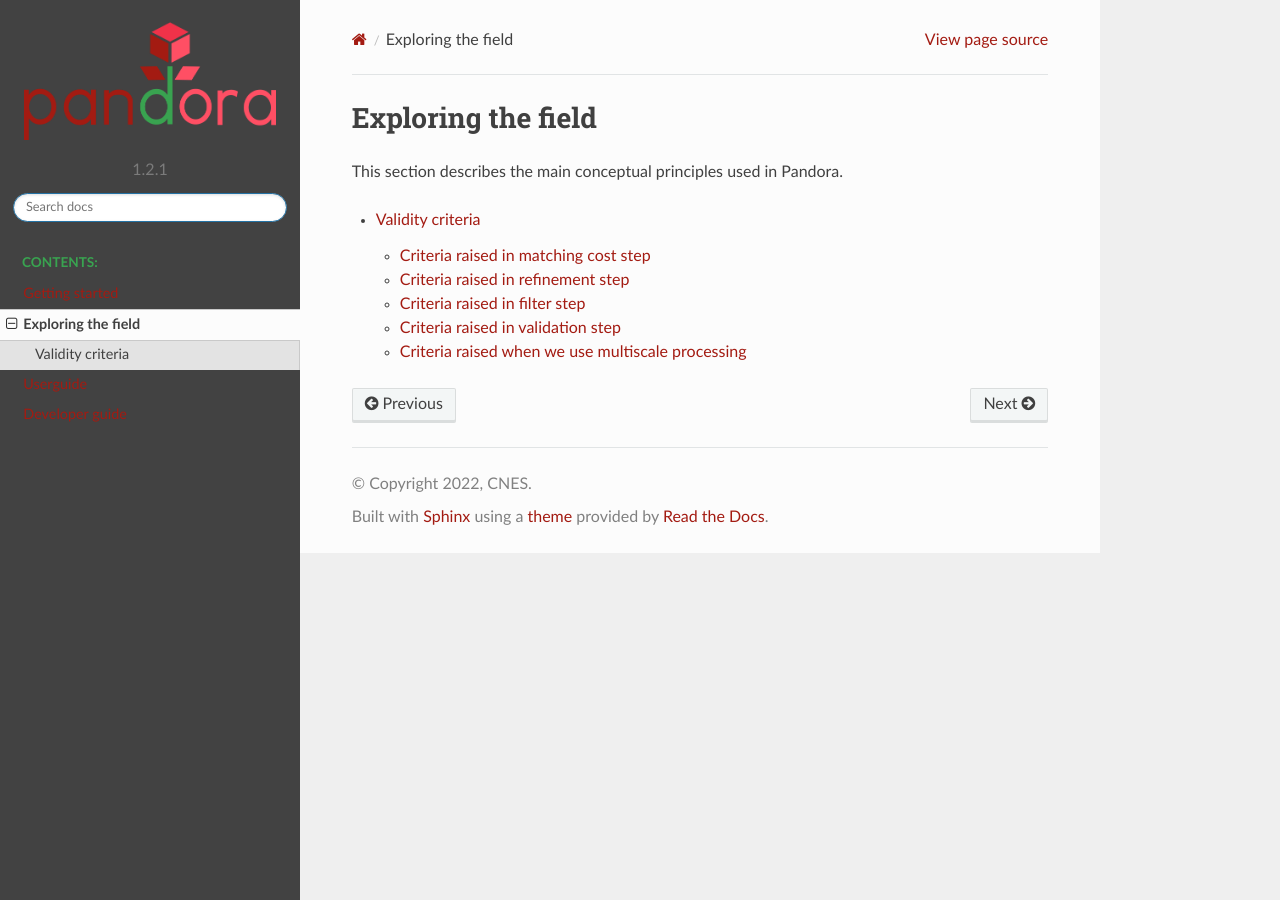
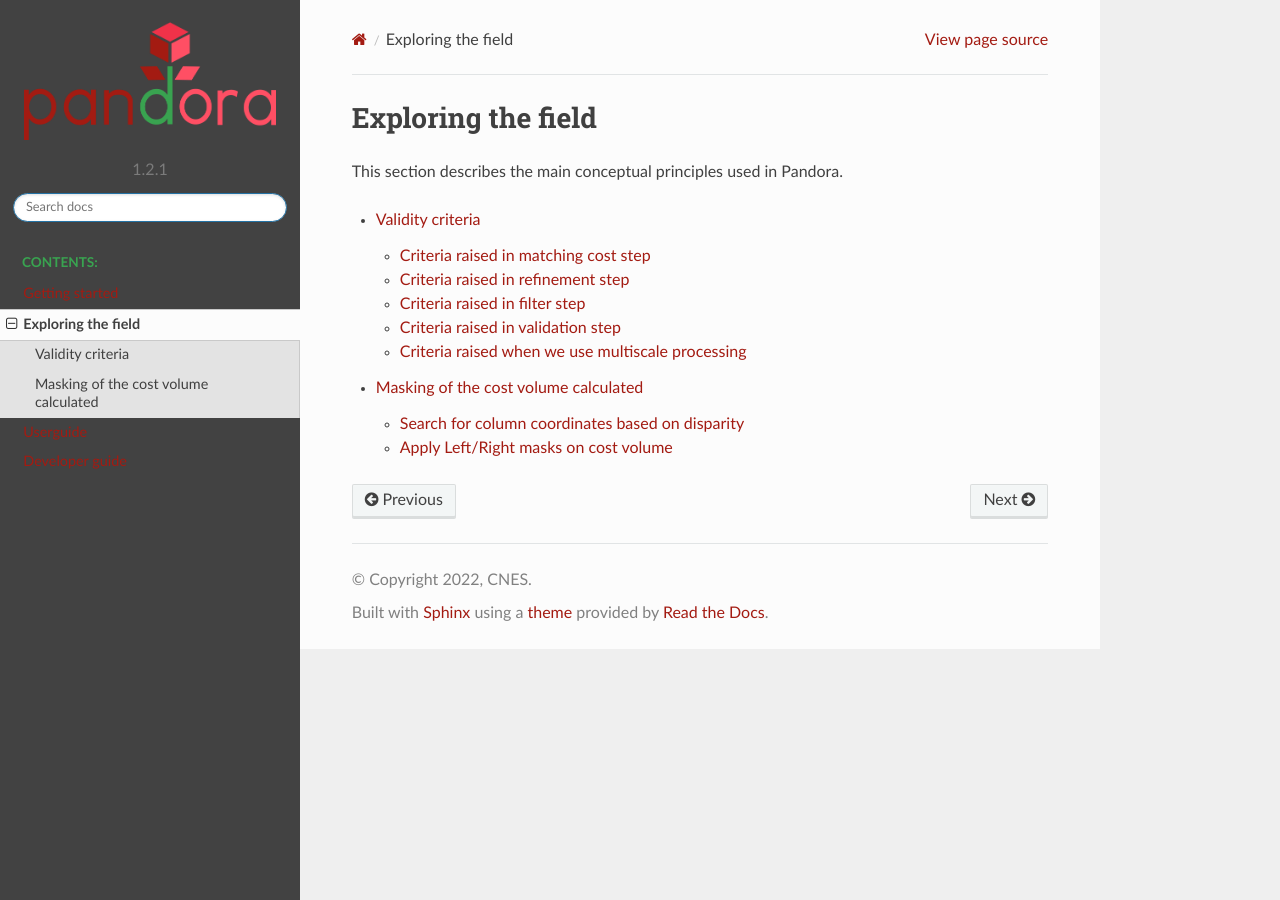
Before and after one commit to CNES/Pandora, a Sphinx documentation site: the page built from docs/source/exploring_the_field.rst, in a window 1280 px wide. Built offline with Sphinx 7.4.7 and the Read the Docs theme 2.0.0, drawn with Linux system fonts in a browser that asks for light colours; formulas are drawn with MathJax 3; pages that are not in the unit, such as notebooks, are missing from menus; some of the changed lines change nothing that is shown.

Commit message:
doc: adding explication for cv_masked method on the Exploring the Field chapter

```diff
--- a/docs/source/exploring_the_field.rst
+++ b/docs/source/exploring_the_field.rst
@@ -9,3 +9,4 @@
    :maxdepth: 2
 
    exploring_the_field/criteria.rst
+   exploring_the_field/cv_masked.rst
--- /dev/null
+++ b/docs/source/exploring_the_field/cv_masked.rst
@@ -0,0 +1,184 @@
+.. _cv_masked:
+
+Masking of the cost volume calculated
+=====================================
+
+The cost volume, a 3D matrix (of size *n* x *m* x *p* where *n* x *m* is the size of the left and right images and
+*p* is the number of disparities) containing the similarity coefficients.
+The cost volume is calculated during the :ref:`matching_cost` step by the selected similarity measure (SAD/SSD/CENSUS/ZNCC/MCCNN).
+
+The cost volume is associated with a map of calculation validity indicators, i.e. the validity of the value of
+the similarity coefficients. These criteria are stored in a map `validity_mask`. Some are even pre-calculated
+before the similarity coefficients are obtained, see the page on :ref:`criteria`, and are those obtained by:
+
+- minimum and maximum disparity
+- no data in the left and right images
+- invalid point in the left and right image mask
+
+However, the invalid points present in the left and/or right masks for some disparities can only be taken into account once
+the cost volume has been calculated. The cost volume is calculated using a matrix product for optimisation purposes
+and would therefore replace the nan point values for some points and disparities.
+
+The purpose of this page is to explain the `cv_masked` method, which adds nan in the cost volume corresponding to the invalid
+points present in the left and/or right masks.
+
+
+Search for column coordinates based on disparity
+************************************************
+To better understand how the disparity search zone works, let's first look at what happens for a point :math:`Pi,j`.
+
+.. note::  For all the examples below, the disparity search interval is :math:`[-3, 1]`.
+
+The animated image below shows the disparity search range in orange on the right-hand image for the :math:`Pi,j` point on the left.
+Note that for :math:`disparity = -3`, this is outside the image, so the cost volume is filled with np.nan for these exceptions
+(:math:`cost\_volume[i, j, -3] = np.nan`).
+
+.. image:: ../Images/cv_mask_explain_disparity.gif
+
+In order to optimise calculations in the cost volume, the aim is to determine which column of the left image will be
+present in the right image for a given disparity, given that the disparity implies a column shift on the right image.
+
+In the previous example, we are looking to see which columns in the image on the left are present in the image on the
+right for a disparity between :math:`-3` and :math:`1`.
+
+.. note::  A negative disparity implies a shift to the left on the right image and vice versa for a positive disparity.
+    For a null disparity, no shift is applied.
+
+The following image shows the areas of the image on the left that can be treated for disparity and its equivalent in the image on the right.
+
+
+.. image:: ../Images/cv_mask_explain_area_for_disparity.gif
+
+
+At best, the range of columns treated for a given disparity corresponds to the following equations:
+
+.. admonition:: Equations
+
+    Equations to determine the first and last column coordinates as a function of disparity:
+
+    - :math:`Coordinates_{Left} = (max(Idx_{begin} - disp, Idx_{begin}), min(Idx_{last} - disp, Idx_{last}))`
+    - :math:`Coordinates_{Right} = (max(Jdx_{begin} + disp, Jdx_{begin}), min(Jdx_{last} + disp, Jdx_{last}))`
+
+With, :math:`Idx` & :math:`Jdx` which correspond to the column coordinates of the left and right images respectively and :math:`disp` the current disparity.
+
+
+.. admonition:: Example
+    :class: important
+
+    In our previous example, for a disparity of -1 :
+
+    - :math:`Coordinates_{Left} = (max(0 - (-1), 0), min(7 - (-1), 7)) = (1, 7)`
+    - :math:`Coordinates_{Right} = (max(0 + (-1), 0), min(7 + (-1), 7)) = (0, 6)`
+
+These indices are used to match the marker in the left image to that in the right image for disparity :math:`-1`.
+
+
+The subpixellic
+---------------
+
+In the matching cost step, the `subpix` parameter allows cost volume oversampling, i.e. testing floating values
+between two integer disparities. For examples, with `subpix = 2` value `0.5` will be tested. With `subpix = 4`,
+values `0.25` and `0.75` will also be tested.
+
+This introduces an offset of the right column image and therefore of these coordinates too, but only for the right image.
+This shift leads to a modification of the code, as the previous equations are no longer verified.
+
+.. admonition:: Example
+    :class: important
+
+    In our previous example, for a disparity of :math:`-0.5` the left image has the same coordinates (i.e. :math:`[0, 1, 2, 3, 4, 5, 6, 7]` ) and the right image has new coordinates :math:`[-0.5, 0.5, 1.5, 2.5, 3.5, 4.5, 5.5, 6.5]` .
+
+    With the above equations:
+
+    - :math:`\begin{aligned}Coordinates_{Left} &= (max(0 - (-0.5), 0),\ min(7 - (-0.5), 7)) \\ &= (0.5, 7)\end{aligned}`
+    - :math:`\begin{aligned}Coordinates_{Right} &= (max(0.5 + (-0.5), 0.5),\ min(6.5 + (-0.5), 6.5)) \\ &= (0.5, 6)\end{aligned}`
+
+    The expected result is:
+
+    - :math:`Coordinates_{Left} = (1, 7)`
+    - :math:`Coordinates_{Right} = (0.5, 6.5)`
+
+In this case, a search for the nearest coordinate is carried out to obtain the correct range of left and right image coordinates.
+
+.. code-block::
+
+        if self._subpix != 1 :
+            if disp < 0:
+                `Coordinates{Left}{0}` = find_nearest_column(Coordinates{Left}{0}, Index{Left}, "+")
+                `Coordinates{Right}{-1}` = find_nearest_column(Coordinates{Right}{-1}, Index{Right}, "+"))
+            else:
+                `Coordinates{Left}{-1}` = find_nearest_column(`Coordinates{Left}{-1}`, Index{Left}, "-"))
+                `Coordinates{Right}{0}` = find_nearest_column(Coordinates{Right}{0}, Index{Right}, "-")
+
+
+
+.. warning::  What was explained above is only valid in the classic case of Pandora, i.e. without the use of a step and a ROI.
+
+
+The case of step
+----------------
+
+The use of a step in image processing can only be done via Pandora2D, see doc `matching cost Pandora2D`_.
+
+This constraint means that the previous equations can no longer be used. In this case, the possible coordinates
+for the left image are those identified in the cost volume by the coordinates of the cost volume columns.
+
+Then, an increasing search starting from the first coordinate for a negative disparity, and a decreasing
+search starting from the last coordinate for a positive disparity, is performed in order to obtain the correct interval.
+
+Then, the formula :math:`Coordinates{Right} = Coordinates{Left} - disparity` is  applied.
+
+.. _matching cost Pandora2D: https://pandora2d.readthedocs.io/en/latest/userguide/step_by_step/matching_cost.html
+
+
+
+The case of ROI (Region of Interest)
+------------------------------------
+
+The ROI can be enabled by the user, if they use Pandora in library or notebook mode.
+
+.. admonition:: Reminder
+
+    The ROI configuration is as follows, see doc `Region of Interest Pandora2D`_.
+
+    .. code-block::
+
+        "ROI":
+        {
+            "col": {"first": <int>, "last": <int>},
+            "row": {"first": <int>, "last": <int>}
+        },
+
+
+.. _Region of Interest Pandora2D: https://pandora2d.readthedocs.io/en/latest/userguide/roi.html
+
+In this case, the coordinates of the left and right images no longer start at zero, but at `["row"]["first"]` and `["col"]["first"]`.
+If the user provides the images or ROIs themselves, they must check that images or ROIs begin with the same coordinates.
+
+
+Apply Left/Right masks on cost volume
+*************************************
+
+From the previous section, once the coordinates of the left and right images have been identified for a given disparity,
+the coefficients of the masks for those images are applied to the cost volume.
+
+.. note::  A mask can contain different values, but in Pandora the valid pixel value is :math:`0`.
+
+The masks supplied by the user are transformed into images containing :math:`0` and `NaN`, with :math:`0` being the valid pixels
+and all other values are set to `NaN`.
+
+For each disparity, the coordinates of the left and right images are calculated and those same coordinates
+are used for the masks to add NaNs to all the "invalid" pixels.
+The image below shows what happens for the previous example at disparity :math:`-3` for only one row.
+
+.. image:: ../Images/cv_mask_apply.gif
+
+.. warning::
+    In the supixellic case, only one mask is calculated for `.5` , `.25` and `.75` disparity.
+
+To summarise the diagram, the implementation of the `NaN` assertions is as follows:
+
+.. admonition:: Equations
+
+    - If :math:`P_{i,j} =` invalid pixel in left mask for disparity d, then :math:`cost\_volume_{i,j,d} = NaN`
+    - If :math:`Q_{i,j'} =` invalid pixel in right mask for disparity d, then :math:`cost\_volume_{i,j'-d,d} = NaN`
```
Also changed, not shown: docs/source/Images/cv_mask_apply.gif (added), docs/source/Images/cv_mask_explain_area_for_disparity.gif (added), docs/source/Images/cv_mask_explain_disparity.gif (added), 3 other files.
